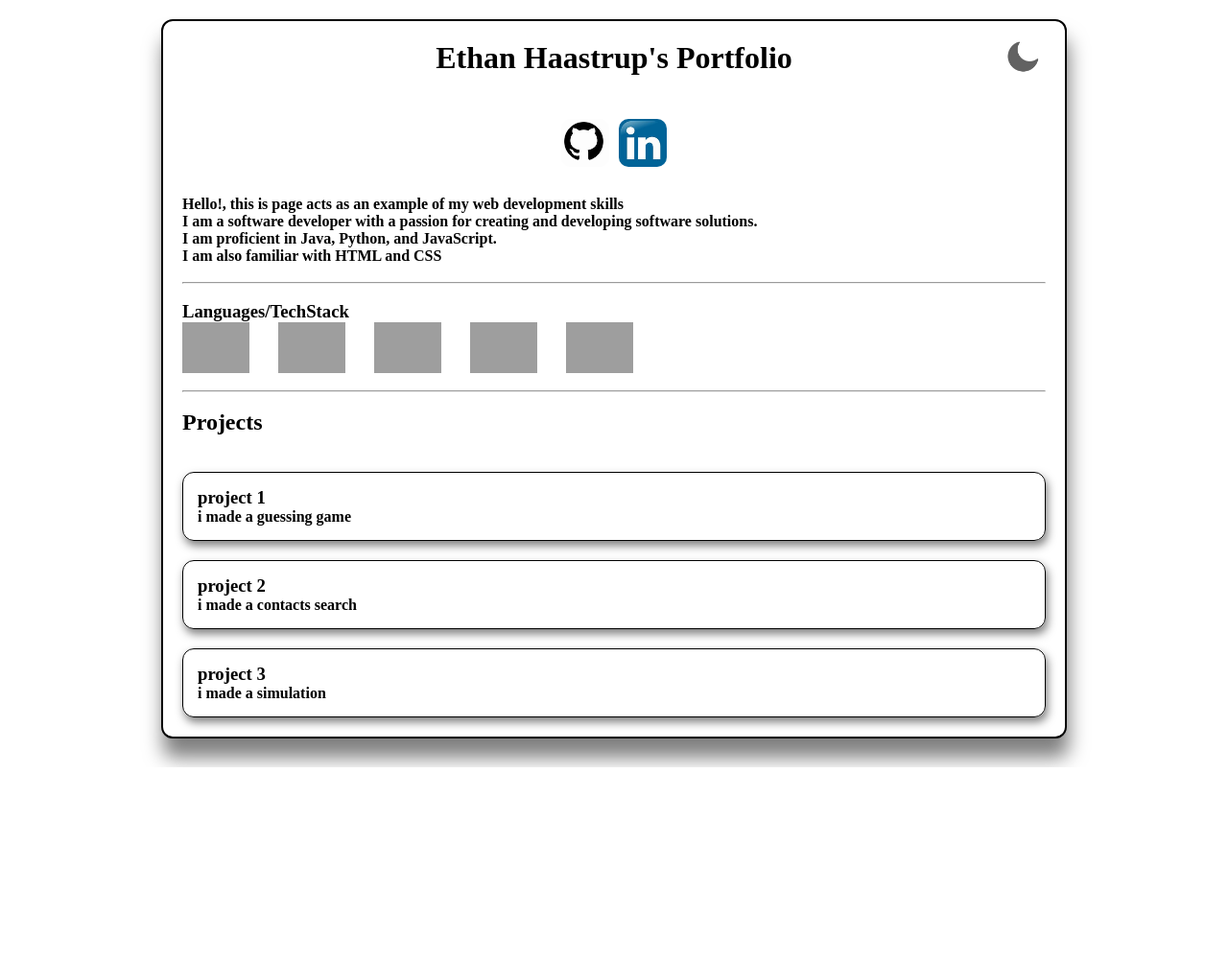
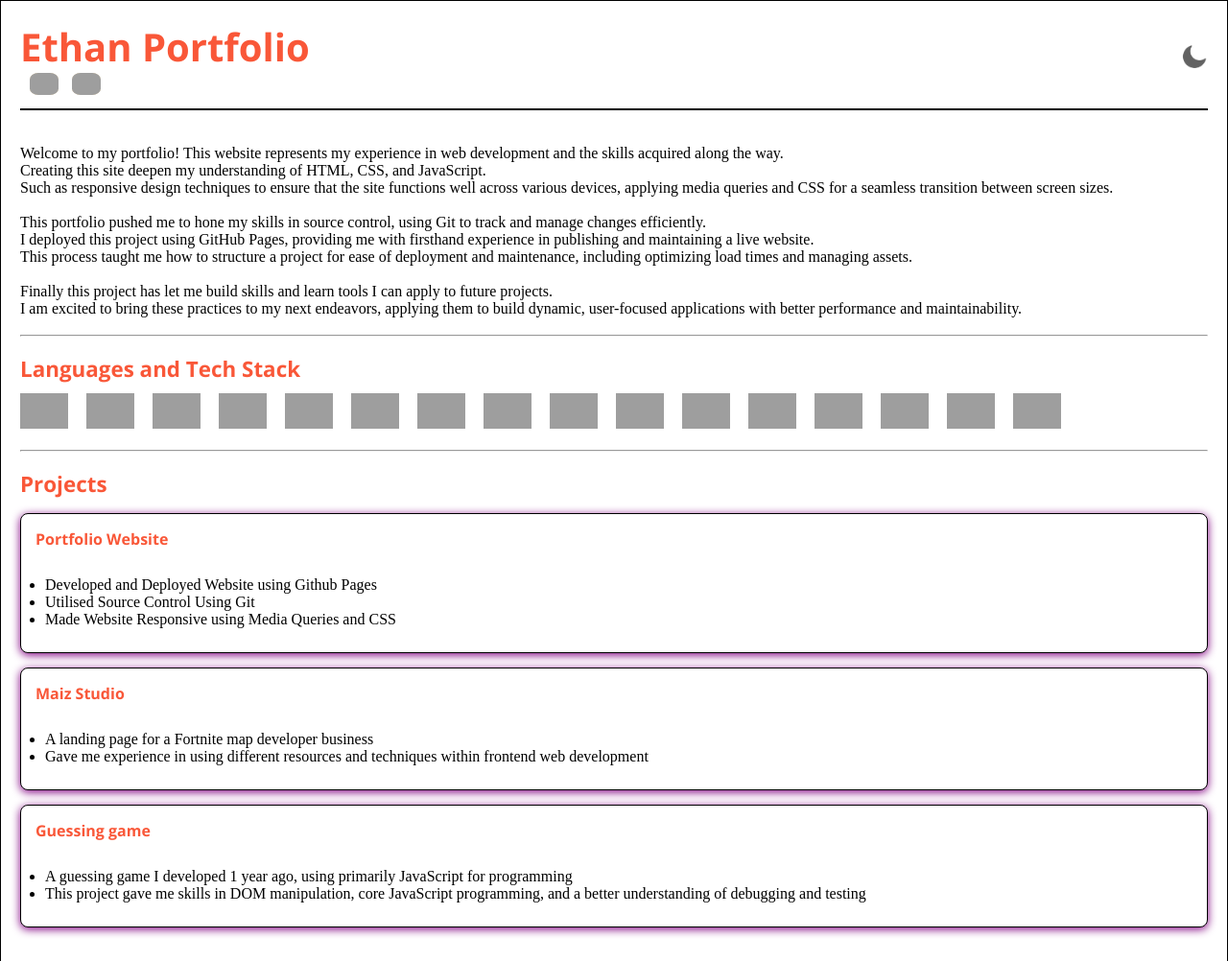
Before and after one commit to jojoestarz/MyPortfolio, a website: page index.html in a window 1280 px wide. Shown: the whole page at 96% size. Before the commit the page ends 800 px from the top, so only its background shows below. Drawn offline with nearby package versions, Linux system fonts and the light colour scheme; grey boxes are pictures that could not be loaded.

Commit message:
complete revamp of old design
complete change to layout and design, added introduction and projects, increased tech stack to match my skills

```diff
--- a/index.html
+++ b/index.html
@@ -1,70 +1,123 @@
 <!DOCTYPE html>
 <html lang="en">
-<head>
-    <meta charset="UTF-8">
-    <meta name="viewport" content="width=device-width, initial-scale=1.0">
-    <link rel="stylesheet" href="styles.css">
+  <head>
+    <meta charset="UTF-8" />
+    <meta name="viewport" content="l-scale=1.0" />
+    <title>Portfolio</title>
+    <link rel="stylesheet" href="styles.css" />
+    <link rel="preconnect" href="https://fonts.googleapis.com" />
+    <link rel="preconnect" href="https://fonts.gstatic.com" crossorigin />
+    <link
+    href="https://fonts.googleapis.com/css2?family=Open+Sans:ital,wght@0,300..800;1,300..800&display=swap"
+    rel="stylesheet"
+    />
+    <script src="./script.js" type="module" defer>
+    </script>
+  </head>
+  <body>
+    <div class="container">
+    <header>
+    <span>
+          <span>
+            <h1>Ethan Portfolio</h1>
+          </span>
+        <span>
+          <a href="https://github.com/jojoestarz">
+            <img
+          src="https://cdn.jsdelivr.net/gh/devicons/devicon@latest/icons/github/github-original.svg"
+        alt="Github"
+      /></a>
+        </span>
+      <span>
+        <a href="https://www.linkedin.com">
+          <img
+        src="https://cdn.jsdelivr.net/gh/devicons/devicon@latest/icons/linkedin/linkedin-original.svg"
+      alt="Linkedin"
+    />
+  </a>
+    </span>
+    </span>
+        <span
+          ><button id="toggleTheme">
+            <img
+              src="./icons/moon.png"
+              alt="ThemeButton"
+              class="dark-mode-button"
+            /></button
+        ></span>
+      </header>
+      <br />
+      <br />
+      <section class="intro">
+        <p>
+            Welcome to my portfolio! This website represents my experience in web development and the skills acquired along the way. <br>
+             Creating this site deepen my understanding of HTML, CSS, and JavaScript.
+             <br>
+             Such as responsive design techniques to ensure that the site functions well across various devices, applying media queries and CSS for a seamless transition between screen sizes.
+        </p>
+        <br />
+        <p>
+            This portfolio pushed me to hone my skills in source control, using Git to track and manage changes efficiently.
+           <br> I  deployed this project using GitHub Pages, providing me with firsthand experience in publishing and maintaining a live website.
+          <br>  This process taught me how to structure a project for ease of deployment and maintenance, including optimizing load times and managing assets.
+        </p>
+        <br />
+        <p>
+            Finally this project has let me build skills and learn tools I can apply to future projects. <br>
+            I am excited to bring these practices to my next endeavors, applying them to build dynamic, user-focused applications with better performance and maintainability.
+        </p>
+      </section>
+      <br />
+      <hr />
+      <br />
+      <section class="tech-stack-container">
+        <h5>Languages and Tech Stack</h5>
+<img class="tech-stack-logo" alt="Java" src="https://cdn.jsdelivr.net/gh/devicons/devicon/icons/java/java-original.svg"/>
+<img class="tech-stack-logo" alt="TypeScript" src="https://cdn.jsdelivr.net/gh/devicons/devicon/icons/typescript/typescript-plain.svg" />
+<img class="tech-stack-logo" alt="php" src="https://cdn.jsdelivr.net/gh/devicons/devicon@latest/icons/php/php-original.svg" />
+<img class="tech-stack-logo" alt="springboot" src="https://cdn.jsdelivr.net/gh/devicons/devicon@latest/icons/spring/spring-original-wordmark.svg" />
+<img class="tech-stack-logo" alt="react" src="https://cdn.jsdelivr.net/gh/devicons/devicon@latest/icons/react/react-original.svg" />
+<img class="tech-stack-logo" alt="Git" src="https://cdn.jsdelivr.net/gh/devicons/devicon/icons/git/git-original.svg" />
+<img class="tech-stack-logo" alt="Linux" src="https://cdn.jsdelivr.net/gh/devicons/devicon/icons/linux/linux-original.svg" />
+<img class="tech-stack-logo" alt="HTML" src="https://cdn.jsdelivr.net/gh/devicons/devicon/icons/html5/html5-plain.svg" />
+<img class="tech-stack-logo" alt="CSS" src="https://cdn.jsdelivr.net/gh/devicons/devicon/icons/css3/css3-plain.svg" />
+<img class="tech-stack-logo" alt="JavaScript" src="https://cdn.jsdelivr.net/gh/devicons/devicon/icons/javascript/javascript-plain.svg" />
+<img class="tech-stack-logo" alt="React" src="https://cdn.jsdelivr.net/gh/devicons/devicon/icons/react/react-original.svg" />
+<img class="tech-stack-logo" alt="NodeJS" src="https://cdn.jsdelivr.net/gh/devicons/devicon/icons/nodejs/nodejs-original.svg" />
+<img class="tech-stack-logo" alt="Python" src="https://cdn.jsdelivr.net/gh/devicons/devicon/icons/python/python-plain.svg" />
+<img class="tech-stack-logo" alt="Junit" src="https://cdn.jsdelivr.net/gh/devicons/devicon@latest/icons/junit/junit-original.svg" />
+<img class="tech-stack-logo" alt="Mysql" src="https://cdn.jsdelivr.net/gh/devicons/devicon@latest/icons/mysql/mysql-original-wordmark.svg" />
+<img class="tech-stack-logo" alt="Docker" src="https://cdn.jsdelivr.net/gh/devicons/devicon@latest/icons/docker/docker-original.svg" />
+      </section>
+      <br />
+      <hr />
+      <br />
+      <section class="projects">
+        <h5>Projects</h5>
+        <div class="project">
+          <h3>Portfolio Website</h3>
+          <br>
+           <ul> <li> Developed and Deployed Website using Github Pages</li>
+            <li>  Utilised Source Control Using Git </li>
+           <li>  Made Website Responsive using Media Queries and CSS </li></ul>
+        </div>
+        <div class="project">
+          <h3>Maiz Studio</h3>
+          <br>
+        <ul>
+            <li>A landing page for a Fortnite map developer business</li>
+            <li>Gave me experience in using different resources and techniques within frontend web development</li>
+        </ul>
+        </div>
+      <div class="project">
+          <h3>Guessing game</h3>
+          <br>
+          <ul>
+            <li>A guessing game I developed 1 year ago, using primarily JavaScript for programming</li>
+            <li>This project gave me skills in DOM manipulation, core JavaScript programming, and a better understanding of debugging and testing</li>
+          </ul>
 
-    <title>portfolio</title>
- <script src="script.js"  defer> </script>
-
-</head>
-<body >
-
-    <div class ="container">
-
-        <h1>Ethan Haastrup's Portfolio</h1>        <button id="toggleTheme"  > <img class="ThemeBtn" src="icons/moon.png" alt="LightMode">  </button>
-
-
-        <header>
-
-
-            <a href="https://github.com/jojoestarz/jojoestarz"> <img class="logo" src="icons/gitHub pic.jpg" alt="Git Hub"> </a>
-           <!-- image link -->
-
-
-            <a href="https://www.linkedin.com/in/ethan-haastrup-a3b54128b/"> <img class="logo" src="icons/linkedin.jpg" alt="linkedin"> </a>
-
-
-
-        </header>
-
-        <br>
-        <br>
-        <section class="intro">
-            <p>Hello!, this is page acts as an example of my web development skills</p>
-       <p> I am a software developer with a passion for creating and developing software solutions. </p>
-        <p> I am proficient in Java, Python, and JavaScript.
-        </p>
-        <p> I am also familiar with HTML and CSS</p>
-     </section>
-     <br>
-     <hr>
-     <br>
-        <h3> Languages/TechStack</h3>
-        <section class="TechContainer">
-
-        <img class="techStack" src="https://cdn.jsdelivr.net/gh/devicons/devicon@latest/icons/python/python-original.svg" alt="python">
-        <img class="techStack" src="https://cdn.jsdelivr.net/gh/devicons/devicon@latest/icons/java/java-original-wordmark.svg" alt="java">
-        <img class="techStack" src="https://cdn.jsdelivr.net/gh/devicons/devicon@latest/icons/javascript/javascript-original.svg" alt="javascript">
-        <img class="techStack" src="https://cdn.jsdelivr.net/gh/devicons/devicon@latest/icons/html5/html5-original.svg" alt="html">
-        <img class="techStack" src="https://cdn.jsdelivr.net/gh/devicons/devicon@latest/icons/css3/css3-original-wordmark.svg" alt="css">
-        </section>
-        <br>
-        <hr>
-        <br>       <h2>Projects</h2>
-        <section class="projects">
-            <br>
-            <div class="proj"> <h3>project 1</h3>
-            <p>i made a guessing game </p></div>
-            <div class="proj"> <h3>project 2</h3>
-          <p>i made a contacts search</p> </div>
-            <div class="proj"> <h3>project 3</h3>
-           <p>i made a simulation</p> </div>
-    </section>
+        </div>
     </div>
-
-
-
-</body>
+  </body>
 </html>
--- a/styles.css
+++ b/styles.css
@@ -1,122 +1,117 @@
-*{
-    margin:0;
-    padding:0;
-    box-sizing: 0;
-}
+* {
+    margin: 0;
+    padding: 0;
+    box-sizing: border-box;
+  }
 
-:root{
-    --bg-color:white;
-    --text-color:black;
-    --primary-color:white;
-    --border-color:black;
-    --card-bg-color:black;
-    --shadow-color:rgba(0,0,0,0.5)
-}
-.dark-theme {
-    --bg-color:rgba(0, 0, 0, 0.534);
-    --text-color:white;
-    --primary-color:white;
-    --border-color:white;
-    --card-bg-color:greenyellow;
-    --shadow-color:rgba(255,255,0,0.5)
+  :root {
+    --bg-color: white;
+    --text-color: black;
+    --primary-color: white;
+    --border-color: black;
+    --card-bg-color: white;
+    --shadow-color: purple;
+  }
 
-}
-header{
-    margin-bottom: -10px;
-    justify-content: center;
+  .container {
+    border: 1px solid black;
+    padding: 20px;
+    background-color: var(--bg-color);
+    box-shadow: 20px 2px 20px var(--shadow-color);
+  }
+
+  .container.dark-theme {
+    --bg-color: #181D27;
+    --text-color: white;
+    --primary-color: black;
+    --border-color: white;
+    --card-bg-color: #181D27;
+    --shadow-color: #CFD186;
+  }
+  body {
+background: linear-gradient(360deg, #F95738 80%, #181D27 100%);
+  }
+
+  .container.dark-theme p {
+    color: var(--text-color);
+  }
+
+  header {
+    display: flex;
+    justify-content: space-between;
+    align-items: center;
+    padding-bottom: 10px;
+    border-bottom: 2px solid var(--border-color);
+  }
+
+  a > img {
+    max-width: 30px;
     width: 100%;
-    display: flex;
-    flex-direction: row;
-    /* border: 2px solid white; */
-    gap: 10px;
-}
-.logo{
-width: 100%;
-max-width: 50px;
-border-radius: 10px;
+    margin-left: 10px;
+    background: wheat;
+    border-radius: 30%;
+  }
 
-
-}
-#toggleTheme{
-   position: relative;
-    left: 95%;
-    bottom: 40px;
-}
-body{
-    background: var(--bg-color);
-}
-
-.container{
-   max-width: 900px;
-   border: var(--text-color) 2px solid;
-   padding: 20px;
-   background-color: var(--bg-color);
-   box-shadow: 2px 20px 20px var(--shadow-color);
-   border-radius: 12px ;
-   margin:20px auto;
-
-
-}
-
-
-
-button{
+  button {
     background-color: transparent;
+    outline: none;
     border: none;
     cursor: pointer;
     transition: transform 0.2s;
+  }
 
-}
+  .dark-mode-button {
+    width: 30px;
+    border: none;
+  }
 
-.ThemeBtn{
-    width: 40px;
-border: none;}
+  h1,h2,h3,h4,h5,h6 {
+    font-size: 2.5em;
+    font-weight: 700;
+    font-family: "Open Sans", sans-serif;
+    color: #F95738;
+  }
 
-h1{
-    text-align: center;
-}
+  h5 {
+    font-size: 1.4em;
+  }
+  h3 {
+    font-size: 1em;
+  }
 
-h1,h2,h3,h4,h5,h6,p{
-    font: size 2.5rem;
-    font-weight: 700;
-    color: var(--text-color);
 
-}
-
-.techStack{
-max-width: 70px;
-transition: all 0.3s ease-out;
-
- }
- .techStack:hover{
-    transform:scale(1.5);
+.tech-stack-logo {
+    margin-right: 15px;
+    width: 100%;
+    height: 100%;
+    max-width: 50px;
+    max-height: 50px;
+    transition: all 0.3s ease-out;
+    margin-top: 10px;
  }
 
-.TechContainer{
-    display: flex;
-    flex-direction: row;
-    gap: 30px;
-}
-.projects{
-display: flex;
-flex-direction: column;
-width: 100%;
-gap:20px
+.tech-stack-logo:hover {
+    transform: scale(1.4);
+  }
 
+  .project {
+    border: 1px solid var(--border-color);
+    padding: 15px;
+    margin: 15px auto;
+    color: var(--text-color);
+    border-radius: 8px;
+    background-color: var(--card-bg-color);
+    box-shadow: 0 2px 10px var(--shadow-color);
+    transition: transform 0.2s ease-out, box-shadow 0.2s ease-out;
 
+  }
 
-}
-.proj{
-    border-radius: 12px;
-    border: var(--card-bg-color) 1px solid;
-    padding: 15px;
-    box-shadow: 2px 5px 10px var(--shadow-color);
-    transition: all 0.3s ease-out, box-shadow 0.2s ease-out;
+  .project > ul{
+    padding: 10px;
+  }
 
-}
-
-.proj:hover{
- cursor: pointer;
-transform: translateY(-5px);
-box-shadow: 0 4px 20px var(--shadow-color);
-}
+  .project:hover {
+    cursor: pointer;
+    transform: translateY(-5px);
+    box-shadow: 10px 10px 15px var(--shadow-color);
+  }
```
Also changed, not shown: script.js (+16 -20 lines).
